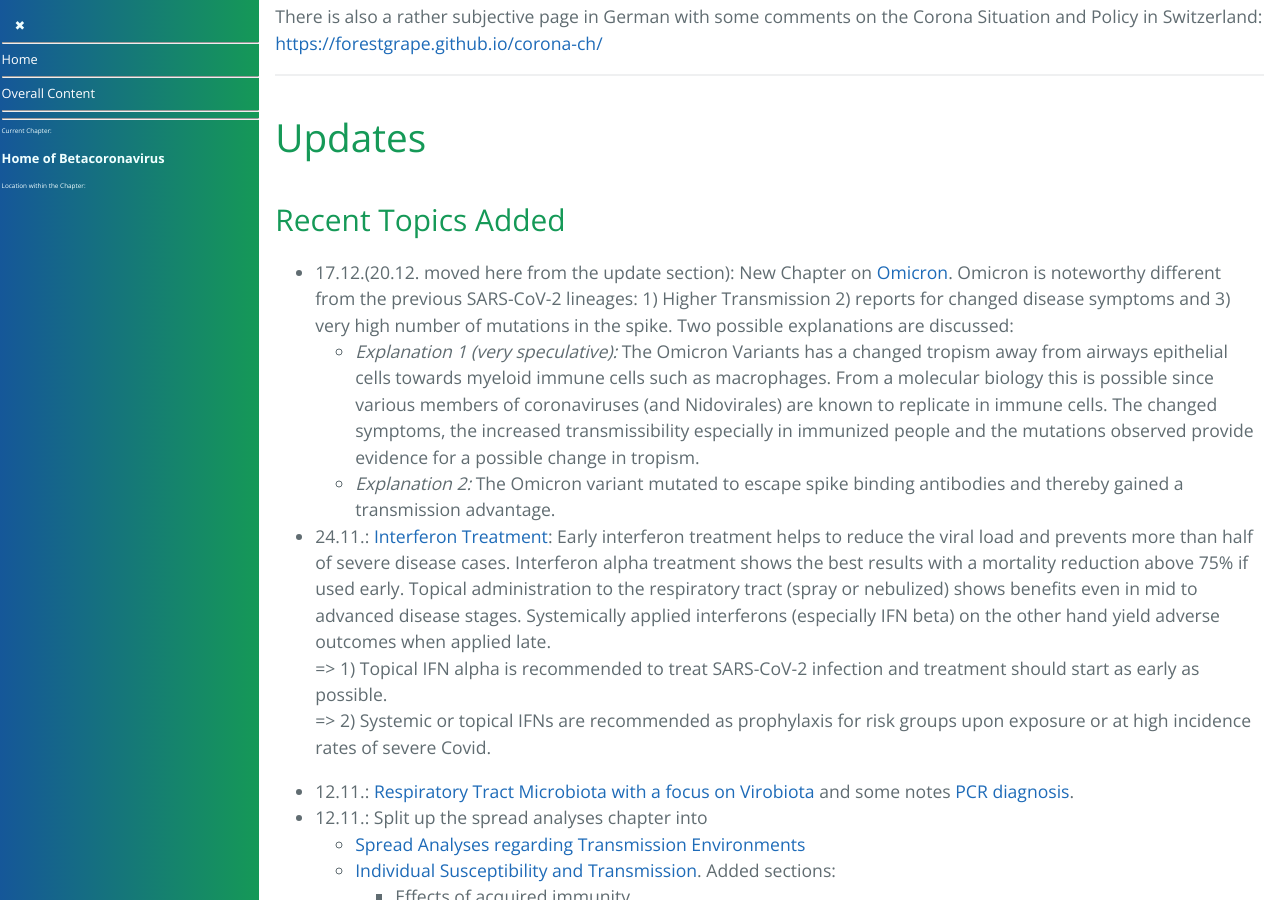
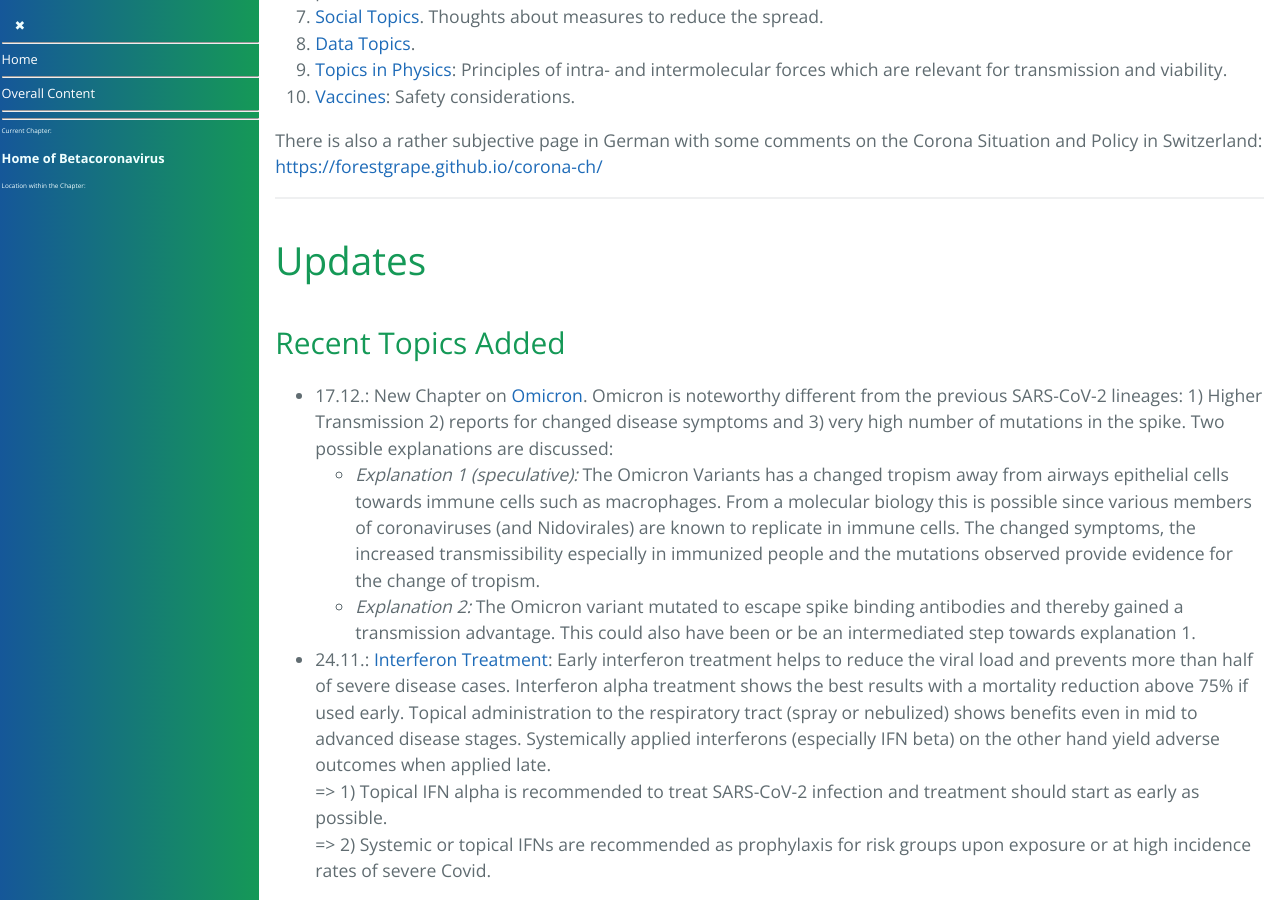
Before and after one commit to forestgrape/coronavirus, a Jekyll site: the page built from index.md, in a window 1280 px wide and 900 px high, scrolled down 1134 px. Built offline with Jekyll 4.4.1, drawn with Linux system fonts in a browser that asks for light colours; our own code applies the rules of GitHub Pages for plain Markdown files; some of the changed text lies outside the part shown.

Commit message:
intro extended and note that escape omicron goto 1

```diff
--- a/index.md
+++ b/index.md
@@ -8,7 +8,10 @@
 
 # Understanding Betacoronaviruses and their Diseases
 
-This page contains topics around Covid and Coronaviruses. The content discussed is broad and reaches from practical tips to current re-search topics including new hypotheses (which are tagged as 'explorative').
+This page contains topics around Covid and Coronaviruses. The content discussed is broad and reaches from practical tips to current re-search topics including new hypotheses which are tagged as 'explorative'.
+
+Practical tips & tricks are discussed in [Public Suggestions and Tips](./1_introduction/suggestions.md). The section [bird view of content](#bird-view-of-content) overviews the overall content and in the [content](#content) section the topics discussed are presented in more detail. Usually it is possible to cherry pick content. Usually there is a summary outlining the concepts. The more 'in depth' content sometimes is somewhat technical.
+
 
 ## Sections of this Chapter (index)
 * [Bird View of Content](#bird-view-of-content): Gives a short overview of the different topics.
@@ -41,9 +44,9 @@
 
 ## Updates
 ### Recent Topics Added
-- 17.12.(20.12. moved here from the update section): New Chapter on [Omicron](2_biological/omicron.md). Omicron is noteworthy different from the previous SARS-CoV-2 lineages: 1) Higher Transmission 2) reports for changed disease symptoms and 3) very high number of mutations in the spike. Two possible explanations are discussed:
-  - _Explanation 1 (very speculative):_ The Omicron Variants has a changed tropism away from airways epithelial cells towards myeloid immune cells such as macrophages. From a molecular biology this is possible since various members of coronaviruses (and Nidovirales) are known to replicate in immune cells. The changed symptoms, the increased transmissibility especially in immunized people and the mutations observed provide evidence for a possible change in tropism.
-  - _Explanation 2:_ The Omicron variant mutated to escape spike binding antibodies and thereby gained a transmission advantage.
+- 17.12.: New Chapter on [Omicron](2_biological/omicron.md). Omicron is noteworthy different from the previous SARS-CoV-2 lineages: 1) Higher Transmission 2) reports for changed disease symptoms and 3) very high number of mutations in the spike. Two possible explanations are discussed:
+  - _Explanation 1 (speculative):_ The Omicron Variants has a changed tropism away from airways epithelial cells towards immune cells such as macrophages. From a molecular biology this is possible since various members of coronaviruses (and Nidovirales) are known to replicate in immune cells. The changed symptoms, the increased transmissibility especially in immunized people and the mutations observed provide evidence for the change of tropism.
+  - _Explanation 2:_ The Omicron variant mutated to escape spike binding antibodies and thereby gained a transmission advantage. This could also have been or be an intermediated step towards explanation 1.
 
 - 24.11.: [Interferon Treatment](6_prevention_and_treatment/interferon.md): Early interferon treatment helps to reduce the viral load and prevents more than half of severe disease cases. Interferon alpha treatment shows the best results with a mortality reduction above 75% if used early. Topical administration to the respiratory tract (spray or nebulized) shows benefits even in mid to advanced disease stages. Systemically applied interferons (especially IFN beta) on the other hand yield adverse outcomes when applied late.<br>
   => 1) Topical IFN alpha is recommended to treat SARS-CoV-2 infection and treatment should start as early as possible.<br>
```
